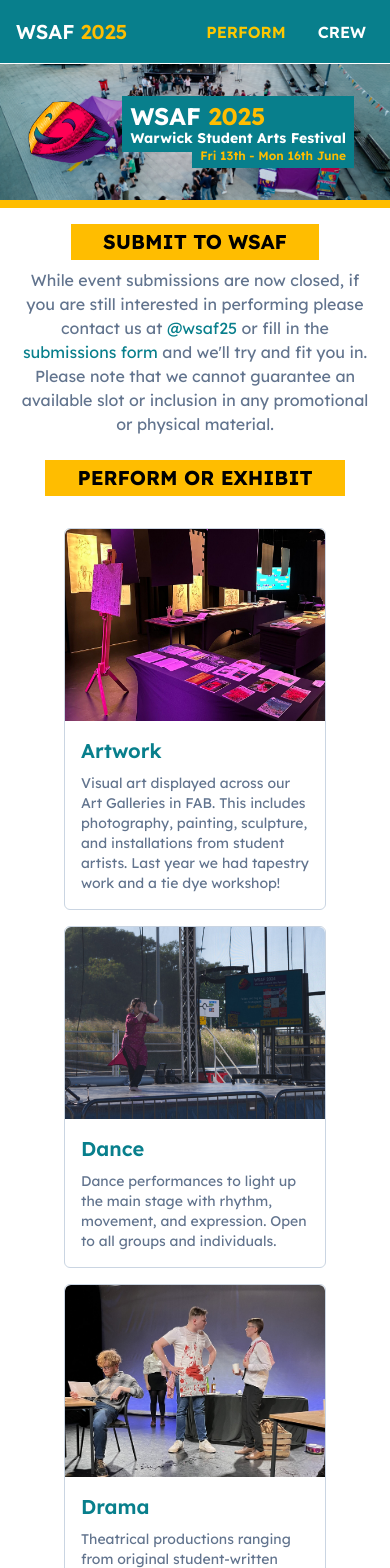
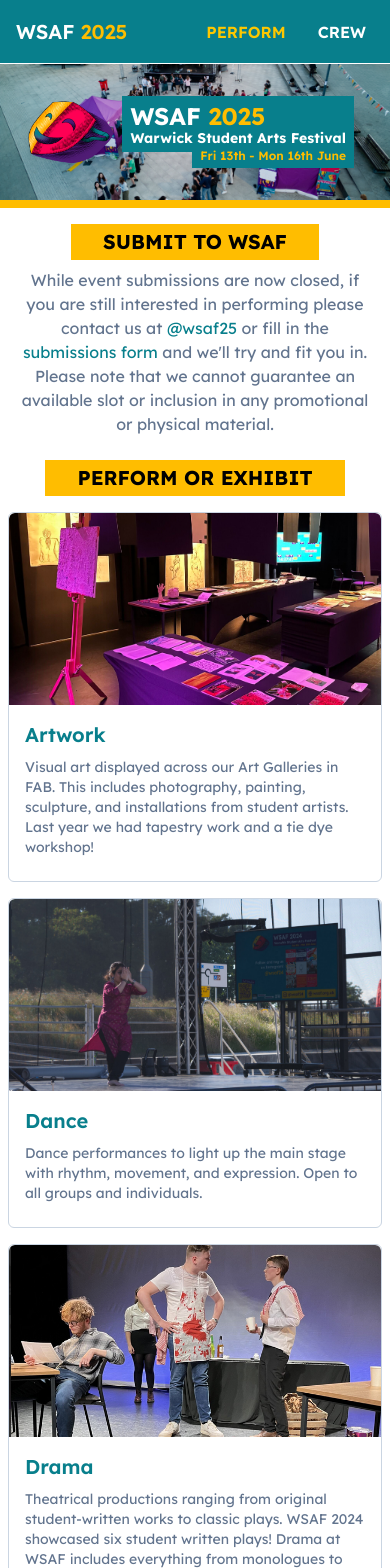
Before and after one commit to WarwickStudentArtsFestival/wsaf25-website, a Next.js app: page /perform in a window 390 px wide. Shown: the top 1568 px of the page. Built offline with nearby package versions, Linux system fonts and the light colour scheme.

Commit message:
improve responsiveness for /crew /perform and people-involved

```diff
--- a/src/app/components/people-involved/people-involved.tsx
+++ b/src/app/components/people-involved/people-involved.tsx
@@ -4,8 +4,8 @@
 
 export default function PeopleInvolved({}) {
   return (
-    <div className="mb-4 w-full mx-auto md:px-16">
-      <div className="grid grid-cols-3 sm:grid-cols-5 lg:grid-cols-10 gap-2 px-2 text-white justify-center">
+    <div className="mb-4 w-full mx-auto xl:px-16">
+      <div className="grid grid-cols-3 sm:grid-cols-5 lg:grid-cols-7 xl:grid-cols-10 gap-2 px-2 text-white justify-center">
         {organisers.map((person) => (
           <IdCard
             key={person.name}
@@ -25,7 +25,7 @@
           />
         </div>
       </div>
-      <div className="sm:block hidden lg:w-1/11 sm:w-1/5 mx-auto m-4">
+      <div className="sm:block hidden  sm:w-1/5 lg:w-1/7 xl:w-1/10 mx-auto m-4">
         <IdCard
           name="You?"
           role="Volunteer"
--- a/src/app/components/RoleCard.tsx
+++ b/src/app/components/role-card.tsx
@@ -17,9 +17,8 @@
   description,
 }: RoleCardProps) {
   return (
-    // <div className="border border-slate-300 rounded-md overflow-hidden w-full hover:scale-105 transition duration-100 ease-in-out flex flex-col h-auto sm:h-[28rem]">
-    <div className="border text-left border-slate-300 rounded-md overflow-hidden w-full flex flex-col h-auto sm:h-[28rem]">
-      <div className="relative w-full h-48 sm:h-1/2">
+    <div className="border text-left border-slate-300 rounded-md overflow-hidden w-full h-full flex flex-col">
+      <div className="relative w-full h-48">
         <Image
           src={image}
           alt={imageAlt}
@@ -27,10 +26,10 @@
           fill
         />
       </div>
-      <div className="p-4 flex flex-col flex-1 justify-start flex-grow">
+      <div className="p-4 flex flex-col h-fit overflow-y-auto">
         <h3 className="text-teal text-xl font-semibold mb-2">{title}</h3>
         {description.map((paragraph, index) => (
-          <p key={index} className="text-sm">
+          <p key={index} className="text-sm mb-2">
             {paragraph}
           </p>
         ))}
--- a/src/app/crew/page.tsx
+++ b/src/app/crew/page.tsx
@@ -1,19 +1,20 @@
 import React from 'react';
+import Image from 'next/image';
+import { Metadata } from 'next';
+import { FaDiscord } from 'react-icons/fa';
+
 import PageHeader from '@/app/components/page-header';
 import HighlightedHeading from '@/app/components/highlighted-heading';
-import PosteringImage from '@/assets/images/postering.jpg';
-import Image from 'next/image';
-import RoleCard from '@/app/components/RoleCard';
-import { FaDiscord } from 'react-icons/fa';
-import { Metadata } from 'next';
+import RoleCard from '@/app/components/role-card';
+import PeopleInvolved from '../components/people-involved/people-involved';
 import CrewFaq from '../(home)/components/faq/crew-faq';
 
+import PosteringImage from '@/assets/images/postering.jpg';
 import Marketing from '@/assets/crew/marketing.jpg';
 import Stewards from '@/assets/crew/circle-team.jpg';
 import Tech from '@/assets/crew/colourful-stage.jpg';
 import VenueManager from '@/assets/crew/fab-terrace-drone.jpg';
 import Operations from '@/assets/crew/flight-cases.jpg';
-import PeopleInvolved from '../components/people-involved/people-involved';
 
 export const metadata: Metadata = {
   title: 'Crew',
@@ -96,7 +97,6 @@
               </a>
               .
             </p>
-
             <div className="flex gap-2 justify-center md:justify-end flex-wrap">
               <a
                 href="/discord"
@@ -108,18 +108,9 @@
                   Join Discord
                 </span>
               </a>
-              {/* <a
-                href="/helfertool"
-                target="_blank"
-                className="inline-block bg-secondary px-4 py-1 rounded-sm drop-shadow-sm hover:scale-105"
-              >
-                <span className="text-xl lg:text-2xl uppercase font-bold">
-                  <FiArrowRight className="inline-block mb-1 mr-2" />
-                  Sign Up
-                </span>
-              </a> */}
             </div>
           </div>
+
           <Image
             src={PosteringImage}
             alt="Warwick Student Arts Festival volunteers putting up posters on campus."
@@ -132,12 +123,12 @@
 
       <section className="my-4 max-w-8xl mx-auto">
         <HighlightedHeading text="Crew Roles" />
-        <div className="mt-2 grid w-full px-2 sm:px-16 sm:py-4 grid-cols-1 sm:grid-cols-2 xl:grid-cols-5 gap-4 justify-center">
+        <div className="mt-2 grid w-full px-2 xl:px-16 sm:py-4 sm:grid-cols-3 grid-cols-1 lg:grid-cols-5 gap-4">
           {crewRoles.map((role) => (
             <RoleCard
+              key={role.name}
               image={role.image}
               imageAlt="Placeholder"
-              key={role.name}
               title={role.name}
               footer="placeholder"
               link='"#"'
@@ -145,20 +136,9 @@
             />
           ))}
         </div>
-
-        {/* <a
-          href="/helfertool"
-          className="inline-block px-4 py-1 rounded-sm drop-shadow-sm hover:scale-105 mt-4 mx-4"
-          target="_blank"
-        >
-          <span className="text-xl lg:text-2xl bg-purple text-white p-2 uppercase font-bold">
-            <FiArrowRight className="inline mr-2 mb-1" />
-            View or Sign Up to a Role
-          </span>
-        </a> */}
       </section>
 
-      <section className="">
+      <section>
         <HighlightedHeading text="Meet the Team" />
         <h2 className="text-teal text-xl pt-2 sm:text-2xl font-semibold">
           Organisers
@@ -170,48 +150,6 @@
         <PeopleInvolved />
       </section>
 
-      {/*<section className="md:mb-16">
-        <h2>Volunteer Team</h2>
-        <p className="mb-1 max-w-6xl mx-auto px-4">
-          Our volunteer team are also essential to the running of WSAF, and
-          we&apos;re still looking for others to join! You can view our
-          available roles and sign up{' '}
-          <a href="/helfertool" target="_blank" className="text-accent">
-            here
-          </a>
-          , join the{' '}
-          <a href="/discord" target="_blank" className="text-accent">
-            Discord
-          </a>{' '}
-          or contact us at{' '}
-          <a
-            href="mailto:info@wsaf.org.uk"
-            target="_blank"
-            className="text-accent"
-          >
-            info@wsaf.org.uk
-          </a>
-          .
-        </p>
-        <div className="flex justify-center flex-wrap mb-8 mx-4">
-          {volunteers.map((person) => (
-            <IdCard
-              key={person.name}
-              name={person.name}
-              description={person.description}
-              role={person.role}
-              image={person.image}
-            />
-          ))}
-          <IdCard
-            name="You?"
-            role="Volunteer"
-            image={AvatarImage}
-            emailDescription
-          />
-        </div>
-      </section> */}
-
       <div className="max-w-7xl xl:mx-auto mb-8 mx-8">
         <HighlightedHeading text="FAQ" />
         <CrewFaq />
--- a/src/app/perform/page.tsx
+++ b/src/app/perform/page.tsx
@@ -1,6 +1,9 @@
 import React from 'react';
+import { Metadata } from 'next';
+
 import PageHeader from '@/app/components/page-header';
 import HighlightedHeading from '@/app/components/highlighted-heading';
+import RoleCard from '@/app/components/role-card';
 import SubmissionsFaq from '@/app/(home)/components/faq/submissions-faq';
 
 import Artwork from '@/assets/perform/fabgallery.jpg';
@@ -9,14 +12,10 @@
 import Dance from '@/assets/perform/dance.jpg';
 import SpokenWord from '@/assets/perform/spoken-word.jpg';
 
-import RoleCard from '../components/RoleCard';
-import type { Metadata } from 'next';
-
 export const metadata: Metadata = {
   title: 'Perform or Exhibit',
 };
 
-export default function Perform() {
 const performanceTypes = [
   {
     name: 'Artwork',
@@ -50,6 +49,7 @@
   },
 ];
 
+export default function Perform() {
   return (
     <main className="mb-4">
       <PageHeader />
@@ -77,25 +77,27 @@
           guarantee an available slot or inclusion in any promotional or
           physical material.
         </p>
-        {/* <HighlightCountdown /> */}
       </div>
+
       <section className="my-4 max-w-8xl mx-auto">
         <HighlightedHeading text="Perform Or Exhibit" />
-        <div className="mt-2 grid w-full px-16 py-4 grid-cols-1 sm:grid-cols-2 xl:grid-cols-5 gap-4 justify-center">
-          {performanceTypes.map((role) => (
+        <div className="mt-2 grid w-full px-2 xl:px-16 sm:py-4 sm:grid-cols-3 grid-cols-1 lg:grid-cols-5 gap-4">
+          {performanceTypes.map((type) => (
+            <div key={type.name} className="h-full">
               <RoleCard
-              image={role.image}
+                image={type.image}
                 imageAlt="Placeholder"
-              key={role.name}
-              title={role.name}
+                title={type.name}
                 footer="placeholder"
-              link='"#"'
-              description={[role.description]}
+                link="#"
+                description={[type.description]}
               />
+            </div>
           ))}
         </div>
       </section>
-      <div className="max-w-7xl mx-8 xl:mx-auto p-4">
+
+      <div className="max-w-7xl xl:mx-auto mb-8 mx-8">
         <HighlightedHeading text="FAQ" />
         <SubmissionsFaq />
       </div>
```
Lines whose indentation alone changed are shown as unchanged.
